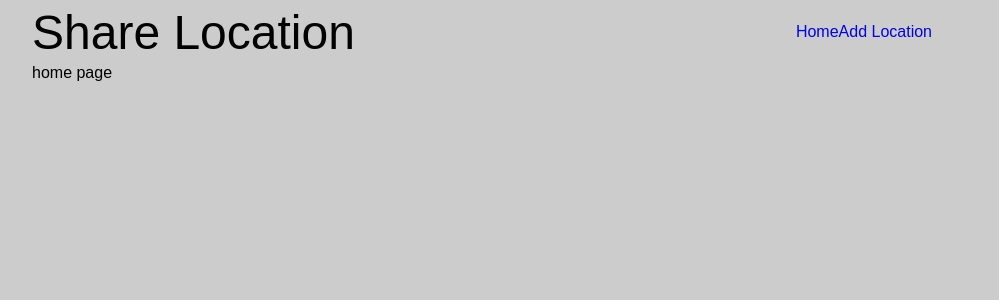
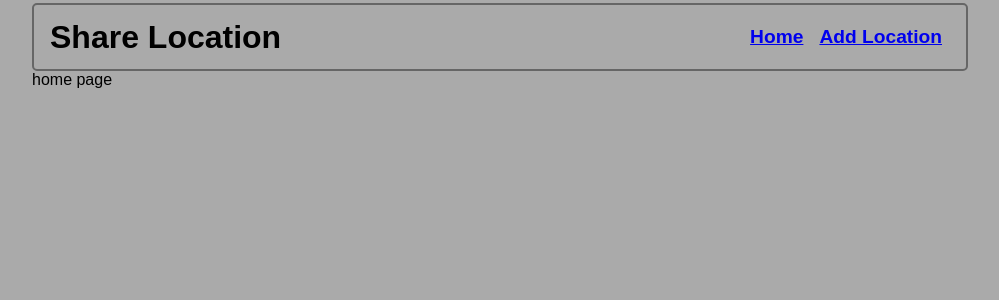
Before and after one commit to AbolfazlPanahiazar/share-location, a React (Create React App) app: page / in a window 1280 px wide. Shown: the top 300 px of the page, without its empty margins (158-1157 px from the left). Built offline with nearby package versions, Linux system fonts and the light colour scheme.

Commit message:
Add Header component

```diff
--- a/src/components/Container/container.styles.ts
+++ b/src/components/Container/container.styles.ts
@@ -3,7 +3,7 @@ import styled from "styled-components";
 export const ContainerWrapper = styled.div`
   width: 100vw;
   height: 100vh;
-  background-color: #ccc;
+  background-color: #aaa;
   display: flex;
   justify-content: center;
 `;
--- a/src/components/Header/Header.tsx
+++ b/src/components/Header/Header.tsx
@@ -1,4 +1,5 @@
 import { FC } from "react";
+import { Link } from "react-router-dom";
 
 import { HeaderWrapper, Navbar, NavigationLink, TitleWrapper, HeaderTitle } from "./header.styles";
 
@@ -9,8 +10,12 @@ const Header: FC = () => {
         <HeaderTitle>Share Location</HeaderTitle>
       </TitleWrapper>
       <Navbar>
-        <NavigationLink href="/">Home</NavigationLink>
-        <NavigationLink href="/">Add Location</NavigationLink>
+        <Link to="/">
+          <NavigationLink>Home</NavigationLink>
+        </Link>
+        <Link to="/locations/new">
+          <NavigationLink>Add Location</NavigationLink>
+        </Link>
       </Navbar>
     </HeaderWrapper>
   );
--- a/src/components/Header/header.styles.ts
+++ b/src/components/Header/header.styles.ts
@@ -6,6 +6,10 @@ export const HeaderWrapper = styled.header`
   display: flex;
   justify-content: space-between;
   align-items: center;
+  border: 2px solid #666;
+  border-radius: 5px;
+  padding: 0 1rem;
+  margin-top: 0.2rem;
 `;
 
 export const Navbar = styled.div`
@@ -16,6 +20,9 @@ export const Navbar = styled.div`
 
 export const NavigationLink = styled.a`
   text-decoration: none;
+  font-size: 1.2rem;
+  font-weight: 700;
+  margin: 0 0.5rem;
 `;
 
 export const TitleWrapper = styled.div`
@@ -25,5 +32,6 @@ export const TitleWrapper = styled.div`
 `;
 
 export const HeaderTitle = styled.div`
-  font-size: 3rem;
+  font-size: 2rem;
+  font-weight: 900;
 `;
--- a/src/constants/routes.tsx
+++ b/src/constants/routes.tsx
@@ -8,7 +8,7 @@ export const routes: IRoute[] = [
     element: <Home />
   },
   {
-    path: "/locations/add",
+    path: "/locations/new",
     element: <Location />
   },
   {
```
